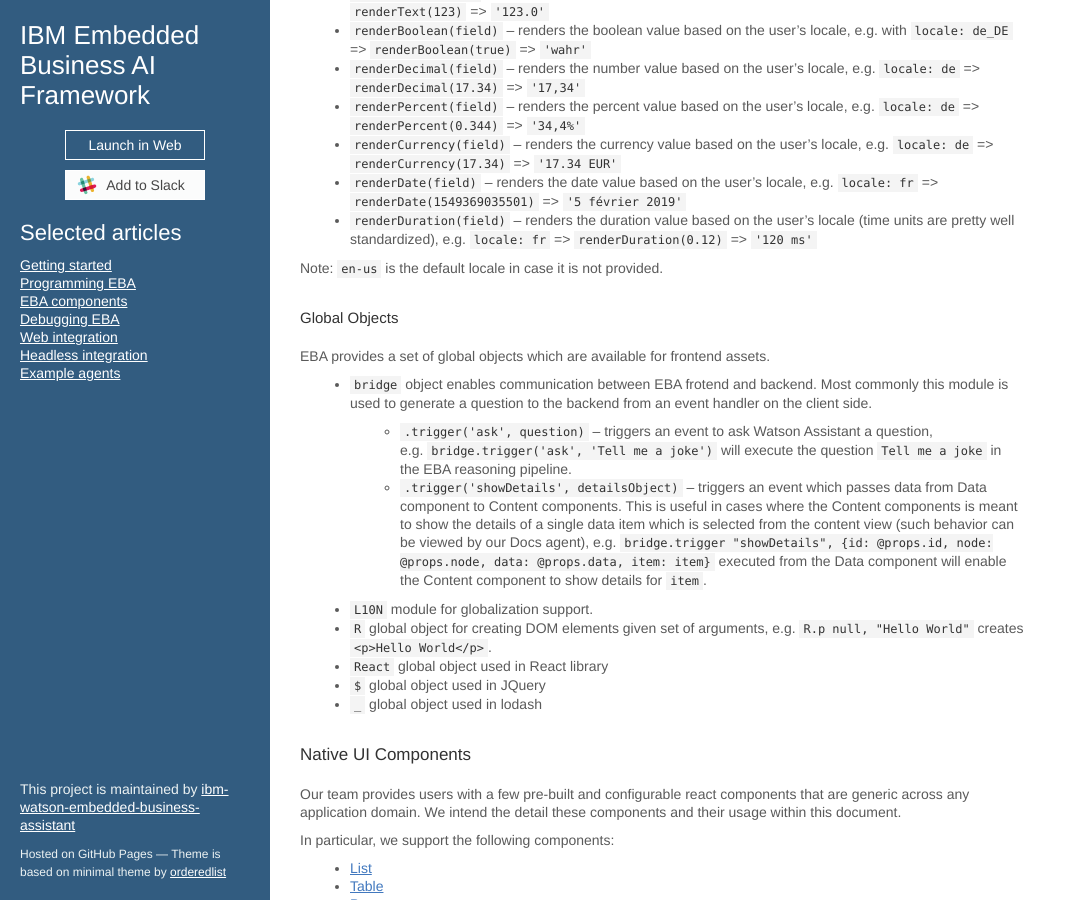
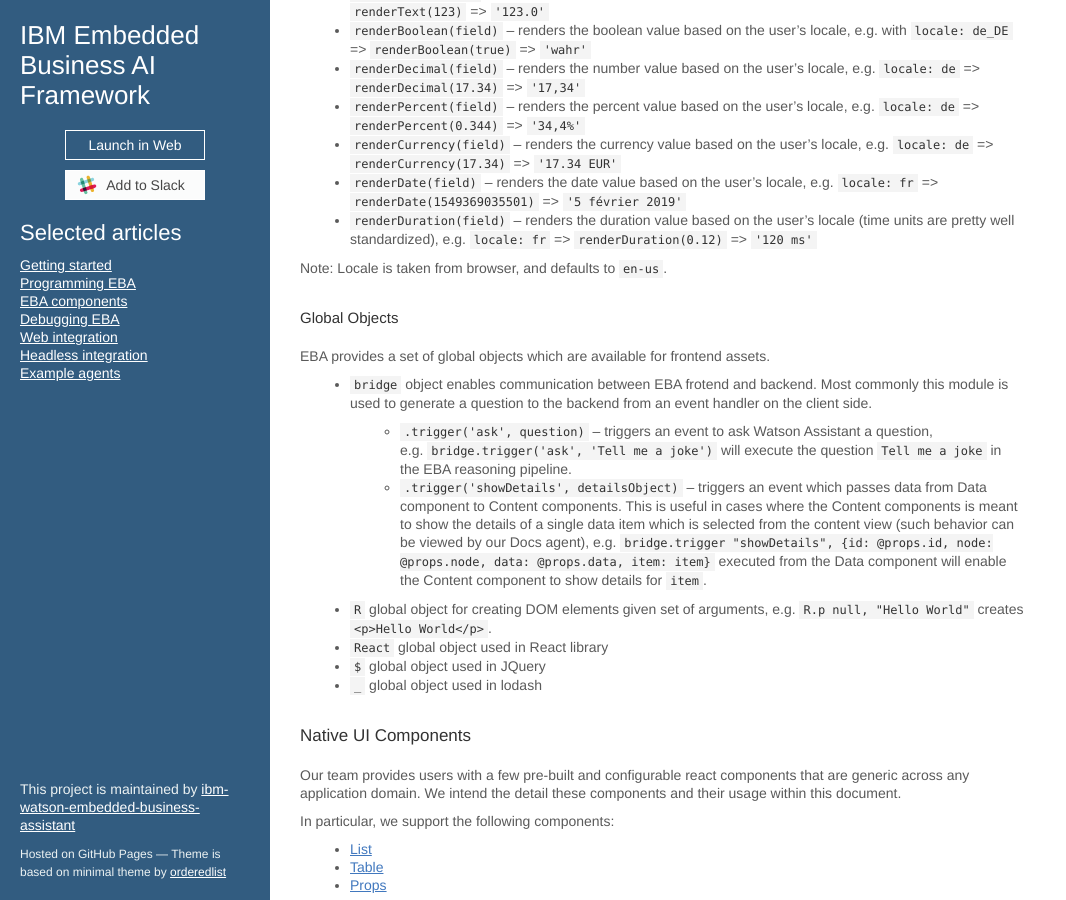
Before and after one commit to ibm-watson-embedded-business-assistant/eba-example-agents, a Jekyll site: the page built from docs/lab/assets/Frontend.md, in a window 1280 px wide and 900 px high, scrolled down 1434 px. Shown: the whole window, without its empty margins (0-1066 px from the left). Built offline with Jekyll 4.4.1, drawn with Linux system fonts in a browser that asks for light colours; our own code applies the rules of GitHub Pages for plain Markdown files; the repository's description, which GitHub fills in, is left out.

Commit message:
Update Frontend.md

```diff
--- a/docs/lab/assets/Frontend.md
+++ b/docs/lab/assets/Frontend.md
@@ -66,7 +66,7 @@
  - `renderDate(field)` -- renders the date value based on the user's locale, e.g. `locale: fr` => `renderDate(1549369035501)` => `'5 février 2019'`
  - `renderDuration(field)` -- renders the duration value based on the user's locale (time units are pretty well standardized), e.g. `locale: fr` => `renderDuration(0.12)` => `'120 ms'`
 
-Note: `en-us` is the default locale in case it is not provided.
+Note: Locale is taken from browser, and defaults to `en-us`.
 
 #### Global Objects
 
@@ -76,7 +76,6 @@
     - `.trigger('ask', question)` -- triggers an event to ask Watson Assistant a question,
     e.g. `bridge.trigger('ask', 'Tell me a joke')` will execute the question `Tell me a joke` in the EBA reasoning pipeline.
     - `.trigger('showDetails', detailsObject)` -- triggers an event which passes data from Data component to Content components. This is useful in cases where the Content components is meant to show the details of a single data item which is selected from the content view (such behavior can be viewed by our Docs agent), e.g. `bridge.trigger "showDetails", {id: @props.id, node: @props.node, data: @props.data, item: item}` executed from the Data component will enable the Content component to show details for `item`.
- - `L10N` module for globalization support.
  - `R` global object for creating DOM elements given set of arguments, e.g. `R.p null, "Hello World"` creates `<p>Hello World</p>`.
  - `React` global object used in React library
  - `$` global object used in JQuery
```
